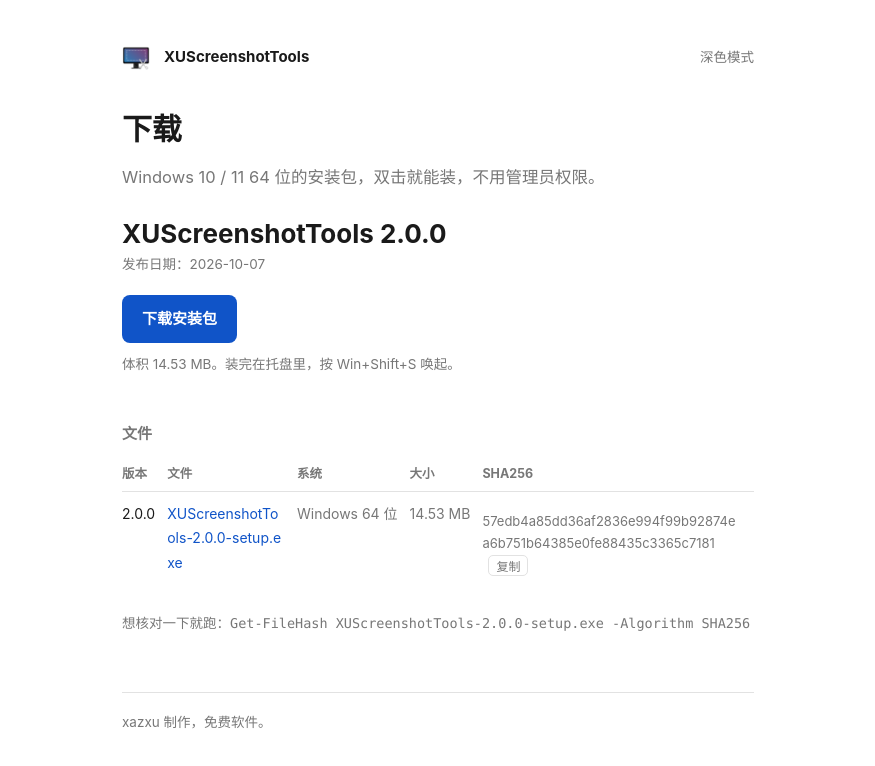
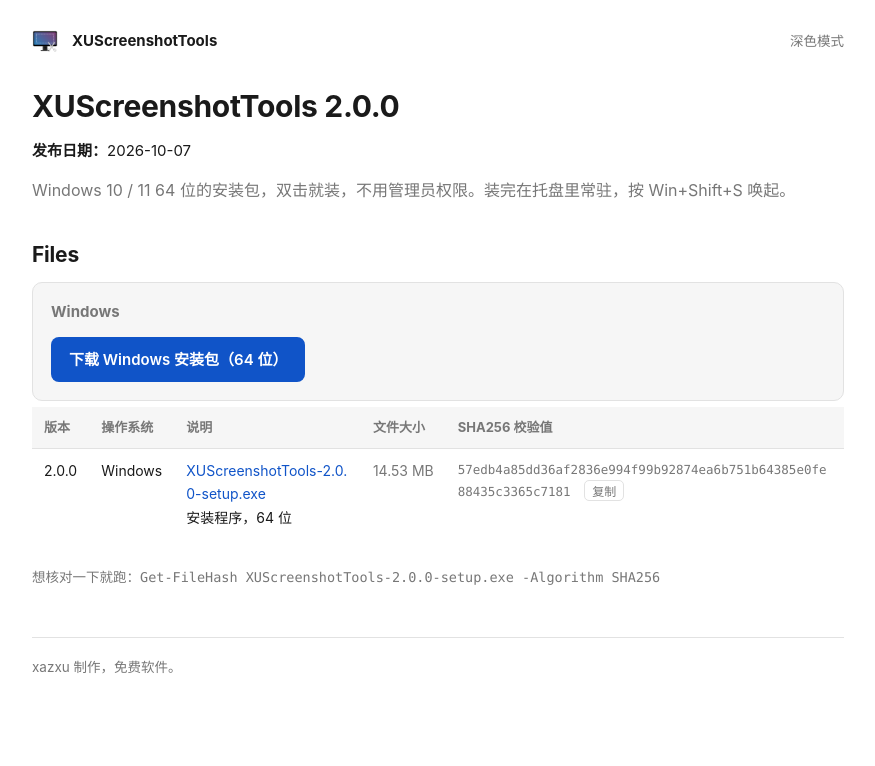
Before and after one commit to xazBili/XUScreenshotTools-web, a plain HTML site: page download.html in a window 1280 px wide. Shown: the whole page, without its empty margins (202-1077 px from the left). Drawn offline with Linux system fonts and the light colour scheme; no server answers.

Commit message:
下载页改成 python.org 版本页结构

```diff
--- a/download.html
+++ b/download.html
@@ -3,68 +3,79 @@
 <head>
 <meta charset="UTF-8">
 <meta name="viewport" content="width=device-width, initial-scale=1">
-<title>下载 XUScreenshotTools</title>
-<meta name="description" content="XUScreenshotTools 安装包下载，Windows 10 / 11 64 位。">
+<title>XUScreenshotTools 2.0.0 下载</title>
+<meta name="description" content="XUScreenshotTools 2.0.0 安装包下载，Windows 10 / 11 64 位。">
 <meta name="theme-color" content="#2b7fff">
 <link rel="icon" href="favicon.ico">
 <style>
 :root{
-  --bg:#fff;--text:#1a1a1a;--muted:#777;--line:#e2e2e2;--accent:#1054c8;
+  --bg:#fff;--text:#1a1a1a;--muted:#777;--line:#e2e2e2;--soft:#f6f6f6;--accent:#1054c8;
 }
 html[data-theme="dark"]{
-  --bg:#151515;--text:#e8e8e8;--muted:#8a8a8a;--line:#2c2c2c;--accent:#6da2ff;
+  --bg:#151515;--text:#e8e8e8;--muted:#8a8a8a;--line:#2c2c2c;--soft:#1d1d1d;--accent:#6da2ff;
 }
 *{box-sizing:border-box}
 body{
-  margin:0;background:var(--bg);color:var(--text);line-height:1.75;font-size:16px;
+  margin:0;background:var(--bg);color:var(--text);line-height:1.7;font-size:16px;
   font-family:-apple-system,BlinkMacSystemFont,"Segoe UI","PingFang SC","Microsoft YaHei",sans-serif;
 }
 a{color:var(--accent);text-decoration:none;border-bottom:1px solid transparent}
 a:hover{border-bottom-color:currentColor}
 code{font-family:ui-monospace,Menlo,Consolas,monospace;font-size:13.5px}
-.page{max-width:680px;margin:0 auto;padding:0 24px 64px}
+.page{max-width:860px;margin:0 auto;padding:0 24px 64px}
 
-header{padding:44px 0 0;display:flex;align-items:baseline;gap:12px;font-size:14px}
-.logo{width:28px;height:28px;border-radius:5px;align-self:center;margin-right:2px}
+header{padding:28px 0 0;display:flex;align-items:baseline;gap:12px;font-size:14px}
+.logo{width:26px;height:26px;border-radius:5px;align-self:center;margin-right:2px}
 .wordmark{font-weight:650;color:var(--text);font-size:15px;border:0}
 .theme{margin-left:auto;background:none;border:0;color:var(--muted);font-size:13.5px;cursor:pointer;padding:0}
 .theme:hover{color:var(--text)}
 
-h1{font-size:30px;line-height:1.3;margin:38px 0 0;font-weight:650;letter-spacing:-.01em}
-.lede{margin:14px 0 0;color:var(--muted);font-size:16.5px}
+.page-title{font-size:30px;line-height:1.25;margin:34px 0 0;font-weight:650;letter-spacing:-.01em}
+h2.page-title{font-size:21px;margin:38px 0 14px;padding:0}
+p{margin:0 0 14px}
+.release-date{margin:12px 0 0;font-size:15px}
+.release-date strong{font-weight:650}
+.lede{margin:14px 0 0;color:var(--muted);font-size:16px}
 
-h2{font-size:15px;margin:44px 0 12px;font-weight:650;color:var(--muted)}
-p{margin:0 0 14px}
+.featured-downloads-list{margin:0;display:flex;flex-wrap:wrap;gap:14px}
+.featured-download-box{flex:1 1 260px;border:1px solid var(--line);border-radius:10px;
+  padding:16px 18px 18px;background:var(--soft)}
+.featured-download-box h3{margin:0 0 12px;font-size:15px;font-weight:650;color:var(--muted)}
+.download-buttons{margin:0}
+.button{display:inline-block;border:0;background:var(--accent);color:#fff;border-radius:8px;
+  padding:10px 18px;font-size:15px;font-weight:600}
+.button:hover{opacity:.9;border:0;color:#fff}
+
+table{width:100%;border-collapse:collapse;font-size:14px;margin:6px 0 0}
+th{text-align:left;font-weight:650;font-size:13px;color:var(--muted);background:var(--soft);
+  padding:9px 12px;border-bottom:1px solid var(--line);white-space:nowrap}
+td{padding:10px 12px;border-bottom:1px solid var(--line);vertical-align:top}
+tbody tr:last-child td{border-bottom:0}
+td.os,td.size{white-space:nowrap}
+td.size{color:var(--muted)}
+.file{word-break:break-all}
+.hash{font-family:ui-monospace,Menlo,Consolas,monospace;font-size:12.5px;color:var(--muted);word-break:break-all}
+.hash button{margin-left:6px;border:1px solid var(--line);background:none;color:var(--muted);
+  border-radius:5px;padding:1px 7px;font-size:12px;cursor:pointer;font-family:inherit}
+.hash button:hover{color:var(--text)}
+
 .small{font-size:13.5px;color:var(--muted)}
-
-.release{margin:26px 0 0}
-.release-no{font-size:26px;font-weight:650;line-height:1.2}
-.release-date{margin:4px 0 0;font-size:13.5px;color:var(--muted)}
-.download{margin:18px 0 0;display:inline-block;background:var(--accent);color:#fff;border:0;
-  padding:11px 20px;border-radius:8px;font-size:15px;font-weight:600}
-.download:hover{opacity:.9;border:0}
-.note{margin:10px 0 0;font-size:13.5px;color:var(--muted)}
-
-table{margin:16px 0 0;width:100%;border-collapse:collapse;font-size:14px}
-th{text-align:left;font-weight:650;font-size:12.5px;color:var(--muted);
-  padding:0 12px 6px 0;border-bottom:1px solid var(--line);white-space:nowrap}
-td{padding:10px 12px 10px 0;border-bottom:1px solid var(--line);vertical-align:top}
-tr:last-child td{border-bottom:0}
-td.file{word-break:break-all}
-td.size,td.kind{white-space:nowrap;color:var(--muted)}
-
-.hashbox{margin-top:8px;font-size:13px;color:var(--muted);word-break:break-all}
-.hashbox button{margin-left:6px;border:1px solid var(--line);background:none;color:var(--muted);
-  border-radius:5px;padding:1px 7px;font-size:12px;cursor:pointer}
-.hashbox button:hover{color:var(--text)}
-
-footer{margin-top:56px;padding-top:18px;border-top:1px solid var(--line);
+footer{margin-top:48px;padding-top:18px;border-top:1px solid var(--line);
   font-size:13.5px;color:var(--muted)}
 
 .toast{position:fixed;left:50%;bottom:26px;transform:translate(-50%,10px);background:var(--text);
   color:var(--bg);padding:6px 14px;border-radius:6px;font-size:13.5px;opacity:0;transition:.2s;
   pointer-events:none;z-index:9}
 .toast.show{opacity:1;transform:translate(-50%,0)}
+
+@media (max-width:640px){
+  table,thead,tbody,tr,td,th{display:block}
+  thead{display:none}
+  td{border-bottom:0;padding:2px 0}
+  tbody tr{padding:14px 0;border-bottom:1px solid var(--line)}
+  td.os::before{content:"系统：";color:var(--muted)}
+  td.size::before{content:"大小：";color:var(--muted)}
+}
 </style>
 </head>
 <body>
@@ -76,45 +87,47 @@
     <button class="theme" id="themeBtn">深色模式</button>
   </header>
 
-  <h1>下载</h1>
-  <p class="lede">Windows 10 / 11 64 位的安装包，双击就能装，不用管理员权限。</p>
+  <h1 class="page-title">XUScreenshotTools <span data-latest>2.0.0</span></h1>
 
-  <div class="release">
-    <div class="release-no">XUScreenshotTools <span data-latest>2.0.0</span></div>
-    <p class="release-date">发布日期：<span data-latest-date>2026-10-07</span></p>
-    <a class="download" data-latest href="XUScreenshotTools-2.0.0-setup.exe" download>下载安装包</a>
-    <p class="note">体积 <span data-filesize>14.53 MB</span>。装完在托盘里，按 Win+Shift+S 唤起。</p>
+  <p class="release-date"><strong>发布日期：</strong><span data-latest-date>2026-10-07</span></p>
+  <p class="lede">Windows 10 / 11 64 位的安装包，双击就装，不用管理员权限。装完在托盘里常驻，按 Win+Shift+S 唤起。</p>
+
+  <h2 class="page-title">Files</h2>
+
+  <div class="featured-downloads-list">
+    <div class="featured-download-box">
+      <h3>Windows</h3>
+      <p class="download-buttons">
+        <a class="button" data-latest href="XUScreenshotTools-2.0.0-setup.exe" download>下载 Windows 安装包（64 位）</a>
+      </p>
+    </div>
   </div>
-
-  <h2>文件</h2>
 
   <table>
     <thead>
       <tr>
         <th>版本</th>
-        <th>文件</th>
-        <th>系统</th>
-        <th>大小</th>
-        <th>SHA256</th>
+        <th>操作系统</th>
+        <th>说明</th>
+        <th>文件大小</th>
+        <th>SHA256 校验值</th>
       </tr>
     </thead>
     <tbody>
       <tr>
         <td><span data-latest-ver>2.0.0</span></td>
-        <td class="file"><a href="XUScreenshotTools-2.0.0-setup.exe" download>XUScreenshotTools-2.0.0-setup.exe</a></td>
-        <td class="kind">Windows 64 位</td>
+        <td class="os">Windows</td>
+        <td class="file"><a href="XUScreenshotTools-2.0.0-setup.exe" download>XUScreenshotTools-2.0.0-setup.exe</a><br>安装程序，64 位</td>
         <td class="size"><span data-filesize>14.53 MB</span></td>
-        <td>
-          <div class="hashbox" data-latest-hash>
-            <span data-latest-sha>57edb4a85dd36af2836e994f99b92874ea6b751b64385e0fe88435c3365c7181</span>
-            <button data-copy="57edb4a85dd36af2836e994f99b92874ea6b751b64385e0fe88435c3365c7181">复制</button>
-          </div>
+        <td class="hash">
+          <span data-latest-sha>57edb4a85dd36af2836e994f99b92874ea6b751b64385e0fe88435c3365c7181</span>
+          <button data-copy="57edb4a85dd36af2836e994f99b92874ea6b751b64385e0fe88435c3365c7181">复制</button>
         </td>
       </tr>
     </tbody>
   </table>
 
-  <p class="small" style="margin-top:24px">
+  <p class="small" style="margin-top:26px">
     想核对一下就跑：<code>Get-FileHash XUScreenshotTools-2.0.0-setup.exe -Algorithm SHA256</code>
   </p>
 
```
